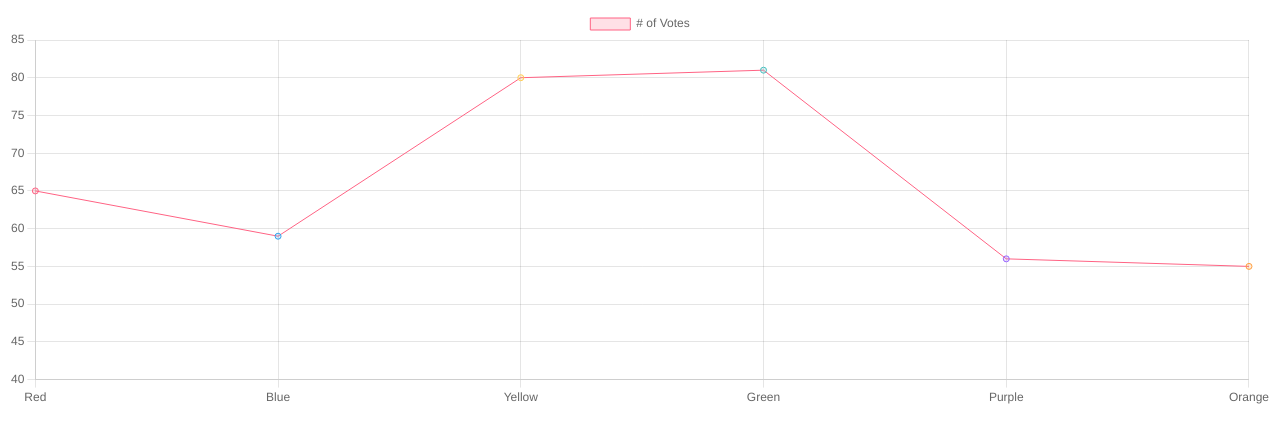
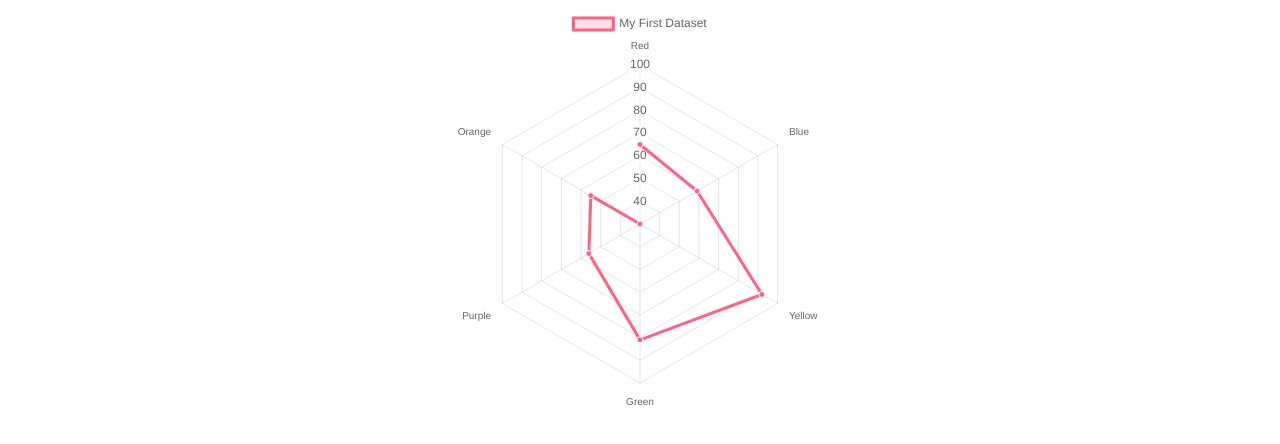
Before and after one commit to shahnewaz171/chart.js-practice, a React (Create React App) app: page / in a window 1280 px wide. Shown: the top 444 px of the page. Built offline with nearby package versions, Linux system fonts and the light colour scheme.

Commit message:
radar chart

```diff
--- a/src/App.js
+++ b/src/App.js
@@ -1,13 +1,15 @@
 import './App.css';
 import BarChart from './components/BarChart';
 import LineChart from './components/LineChart';
+import RadarChart from './components/RadarChart';
 
 function App() {
 
   return (
       <div>
           {/* <BarChart /> */}
-          <LineChart />
+          {/* <LineChart /> */}
+          <RadarChart />
       </div>
   );
 }
--- a/src/components/LineChart.js
+++ b/src/components/LineChart.js
@@ -1,5 +1,5 @@
 import React from 'react';
-import { Bar, Line } from 'react-chartjs-2';
+import { Line } from 'react-chartjs-2';
 
 const LineChart = () => {
 
--- /dev/null
+++ b/src/components/RadarChart.js
@@ -0,0 +1,44 @@
+import React from 'react';
+import { Radar } from 'react-chartjs-2';
+
+const RadarChart = () => {
+
+    return (
+        <div>
+            <Radar
+                data={{
+                    labels: ['Red', 'Blue', 'Yellow', 'Green', 'Purple', 'Orange'],
+                    datasets: [
+                        {
+                            label: 'My First Dataset',
+                            data: [65, 59, 92, 81, 56, 55, 30],
+                            fill: true,
+                            backgroundColor: 'rgba(255, 99, 132, 0.2)',
+                            borderColor: 'rgb(255, 99, 132)',
+                            pointBackgroundColor: 'rgb(255, 99, 132)',
+                            pointBorderColor: '#fff',
+                            pointHoverBackgroundColor: '#fff',
+                            pointHoverBorderColor: 'rgb(255, 99, 132)'
+                        }
+                    ]
+                }}
+                height={400}
+                width={600}
+                options={{
+                    maintainAspectRatio: false,
+                    scales: {
+                        yAxis: [
+                            {
+                                ticks: {
+                                    beginAtZero: true
+                                }
+                            }
+                        ]
+                    }
+                }}
+            />
+        </div>
+    );
+};
+
+export default RadarChart;
```
